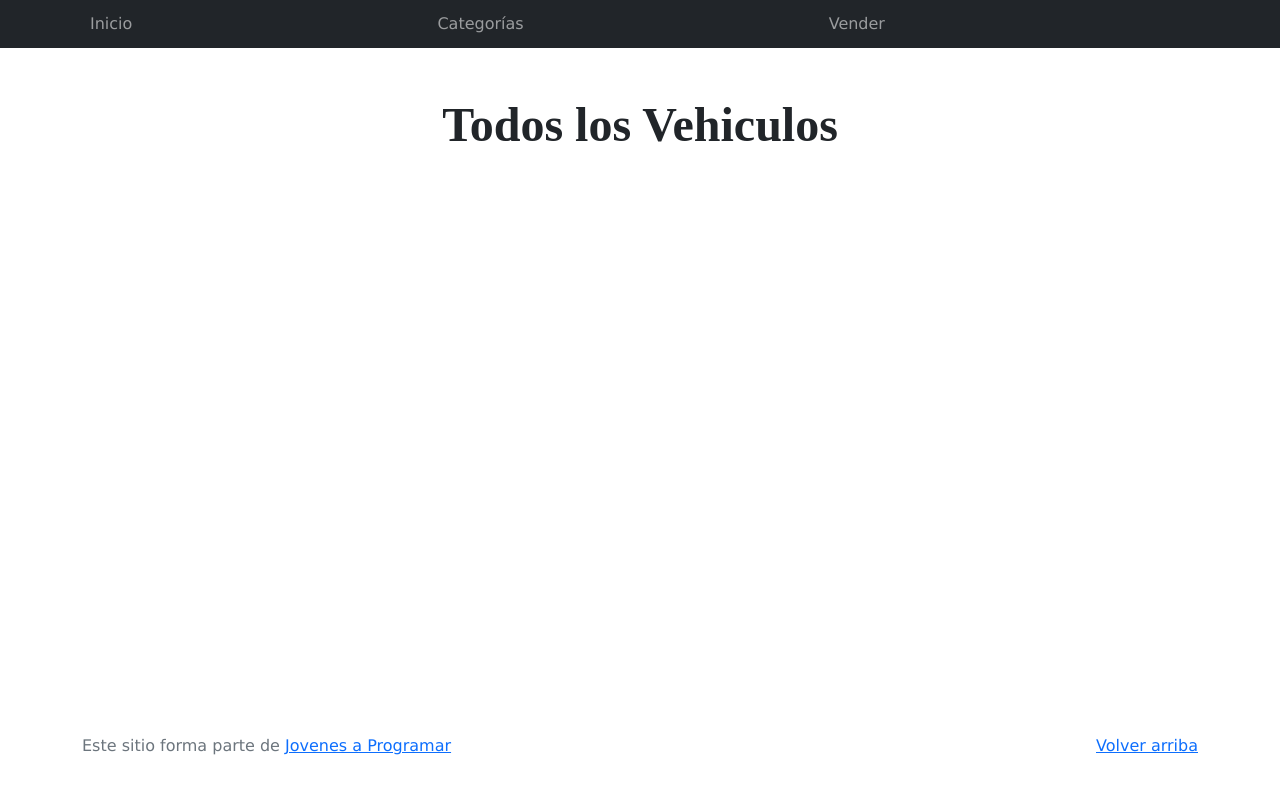
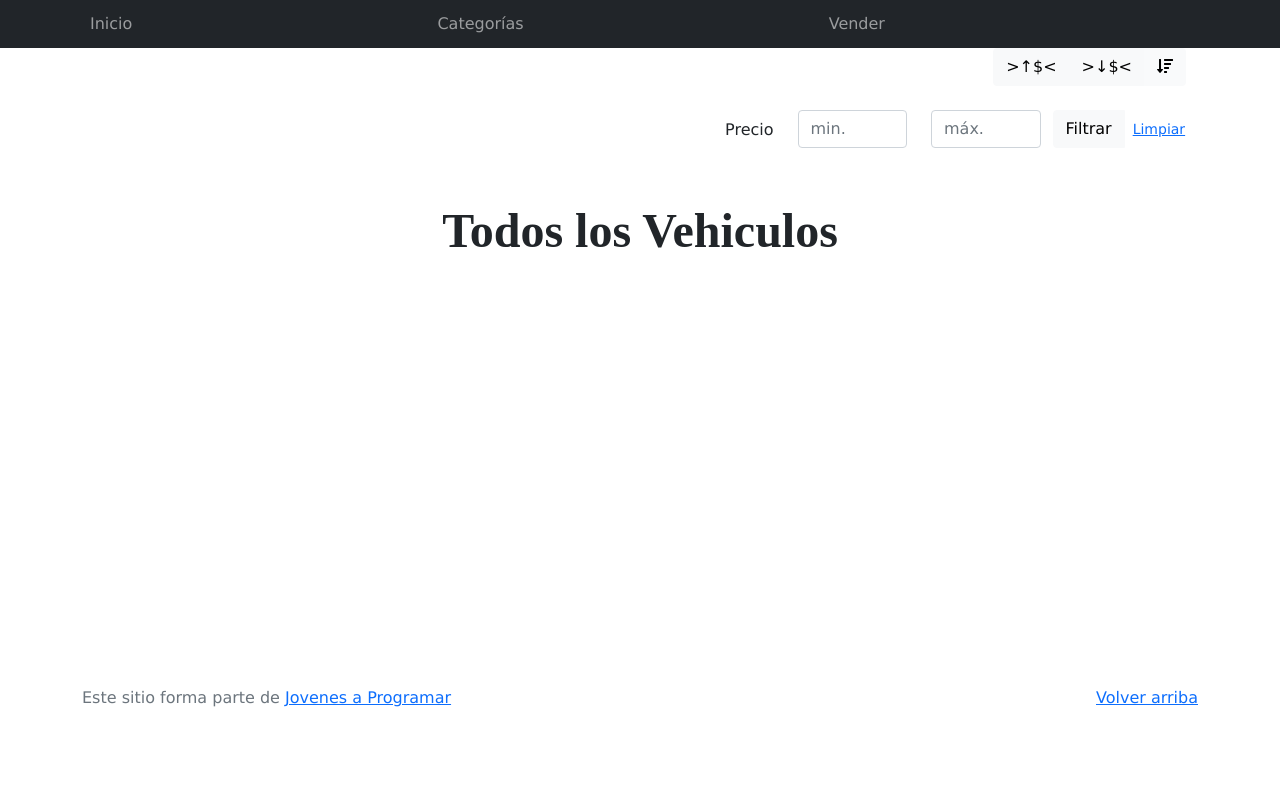
Before and after one commit to BrunoMorales07/ProyectoWorkspace, a plain HTML site: page products.html in a window 1280 px wide. Drawn offline with Linux system fonts and the light colour scheme; no server answers.

Commit message:
Intento filter 1

```diff
--- a/js/products.js
+++ b/js/products.js
@@ -42,8 +42,6 @@ document.addEventListener('DOMContentLoaded', function() {
 
     contenedor.appendChild(elementoProducto);
 });
-
-
 });
         })
         .catch(error => {
--- a/products.html
+++ b/products.html
@@ -40,6 +40,39 @@
   </nav>
   <main class="pb-5 container">
       <div class="container">
+        <div class="row">
+        <div class="col text-end">
+          <div class="btn-group btn-group-toggle mb-4" data-bs-toggle="buttons">
+            <input type="radio" class="btn-check" name="options" id="sortAsc">
+            <label class="btn btn-light" for="sortCaro">>↑$<</label>
+            <input type="radio" class="btn-check" name="options" id="sortDesc">
+            <label class="btn btn-light" for="sortBarato">>↓$<</label>
+            <input type="radio" class="btn-check" name="options" id="sortByRel" checked>
+            <label class="btn btn-light" for="sortByCount"><i class="fas fa-sort-amount-down mr-1"></i></label>
+          </div>
+        </div>
+      </div>
+      <div class="row">
+        <div class="col-lg-6 offset-lg-6 col-md-12 mb-1 container">
+          <div class="row container p-0 m-0">
+            <div class="col">
+              <p class="font-weight-normal text-end my-2">Precio</p>
+            </div>
+            <div class="col">
+              <input class="form-control" type="number" placeholder="min." id="rangeFilterCountMin">
+            </div>
+            <div class="col">
+              <input class="form-control" type="number" placeholder="máx." id="rangeFilterCountMax">
+            </div>
+            <div class="col-3 p-0">
+              <div class="btn-group" role="group">
+                <button class="btn btn-light btn-block" id="rangeFilterCount">Filtrar</button>
+                <button class="btn btn-link btn-sm" id="clearRangeFilter">Limpiar</button>
+              </div>
+            </div>
+          </div>
+        </div>
+      </div>
       <div class="text-center my-5">
         <h1 class="display-5 fw-bold text-dark" style="font-family: poppins;"> Todos los Vehiculos</h1>
       </div>
```
